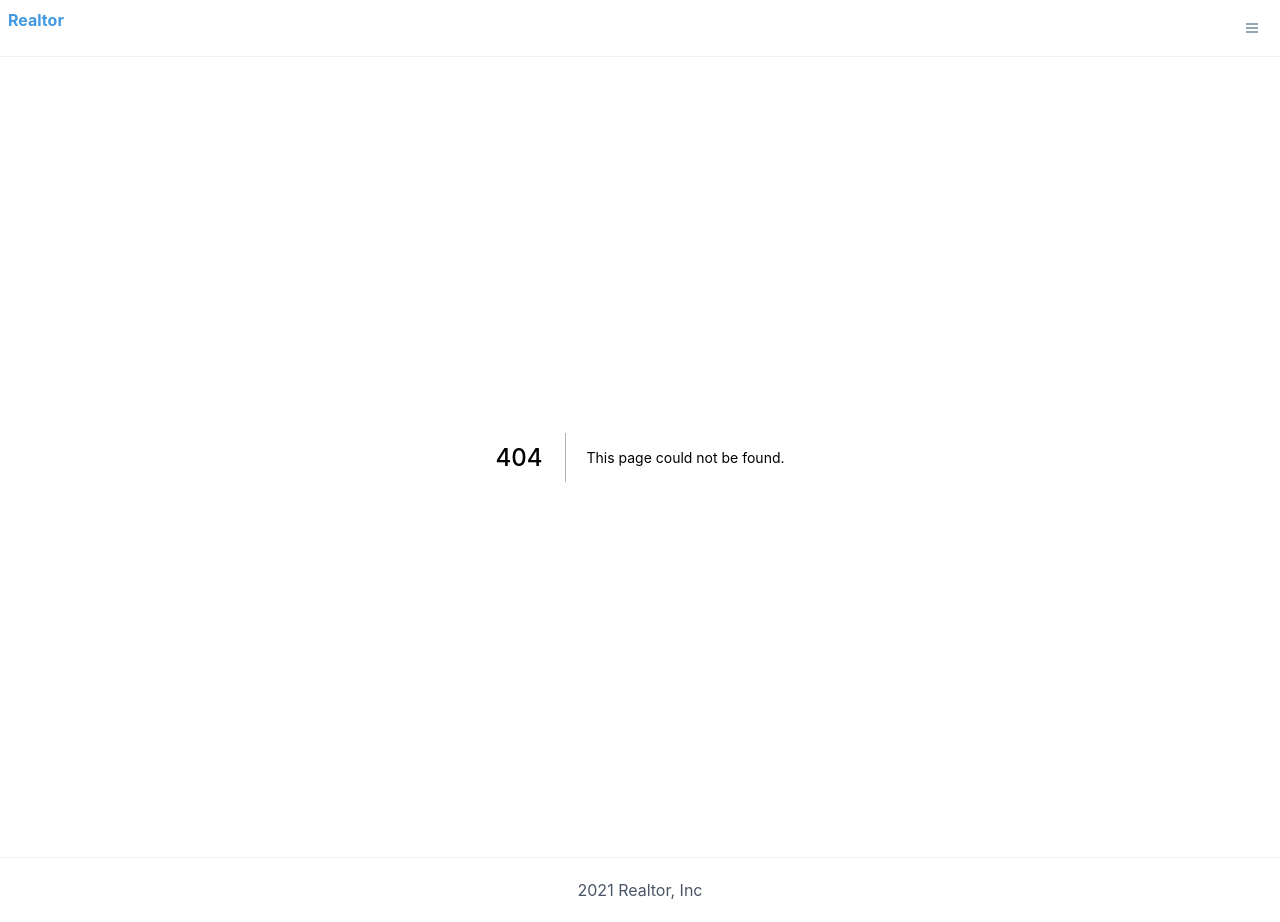
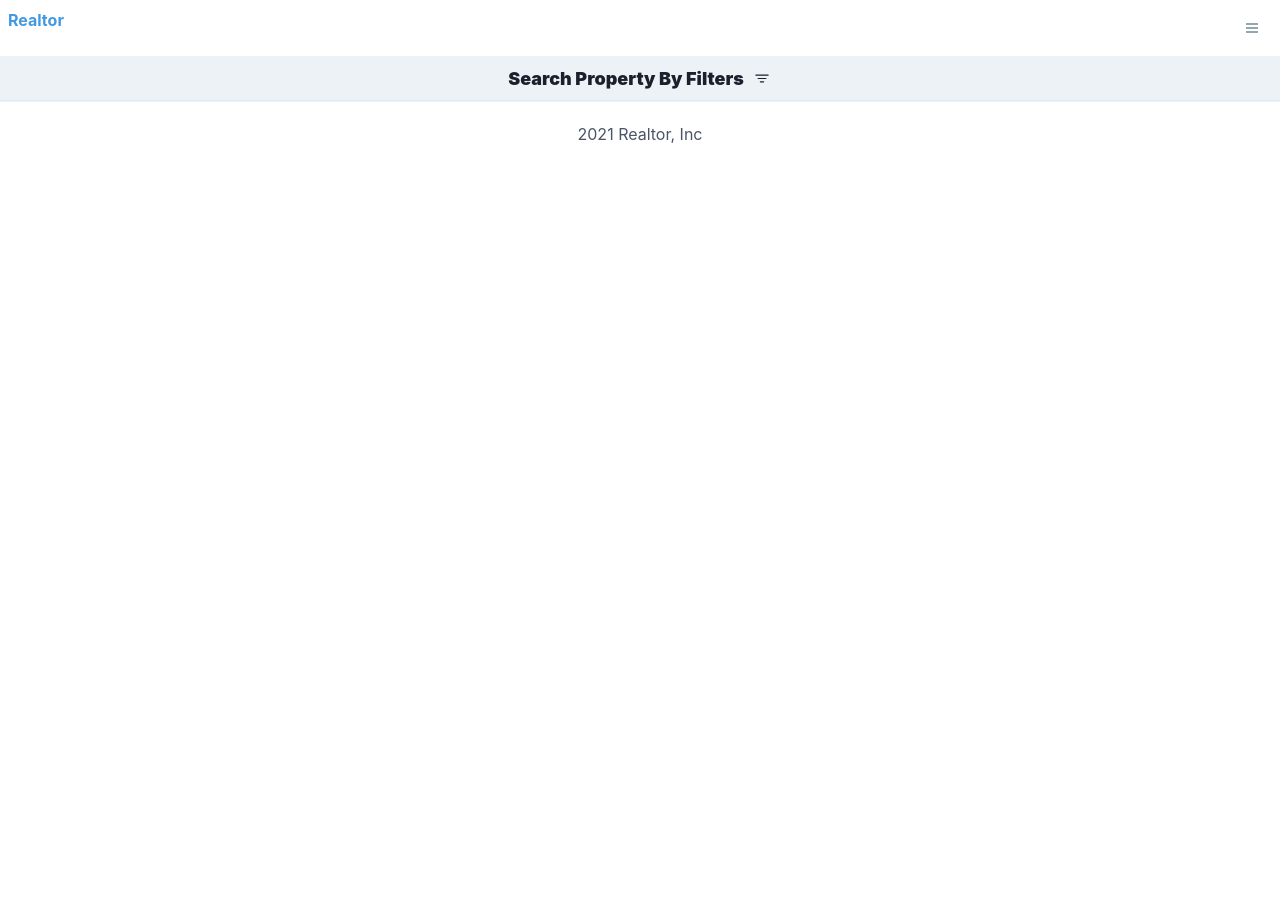
Before and after one commit to Automedon/Real-Estate-App, a Next.js app: page /search in a window 1280 px wide. Before the commit this address had no page. After the commit the page ends 800 px from the top, so only its background shows below. Built offline with nearby package versions, Linux system fonts and the light colour scheme.

Commit message:
Start Search

```diff
--- /dev/null
+++ b/pages/search.js
@@ -0,0 +1,33 @@
+import { useState } from "react";
+import { useRouter } from "next/router";
+import Image from "next/image";
+import { Flex, Box, Text, Icon } from "@chakra-ui/react";
+import { BsFilter } from "react-icons/bs";
+
+const Search = () => {
+  const [searchFilters, setSearchFilters] = useState(false);
+  const router = useRouter();
+
+  return (
+    <Box>
+      <Flex
+        cursor="pointer"
+        bg="gray.100"
+        borderBottom="1px"
+        borderColor="gray.200"
+        p="2"
+        fontWeight="black"
+        fontSize="lg"
+        justifyContent="center"
+        alignItems="center"
+        onClick={(prevFilters) => setSearchFilters(!prevFilters)}
+      >
+        <Text>Search Property By Filters</Text>
+        <Icon paddingLeft="2" w="7" as={BsFilter} />
+      </Flex>
+      {searchFilters && <SeatchFilters />}
+    </Box>
+  );
+};
+
+export default Search;
```
